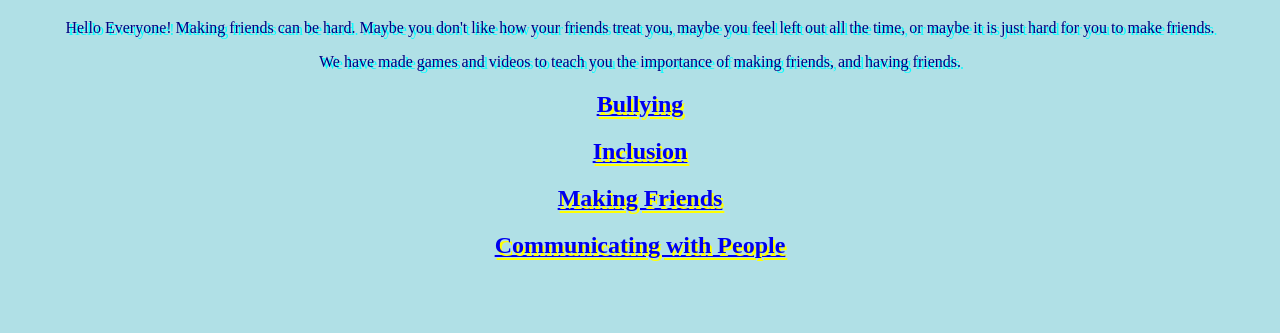
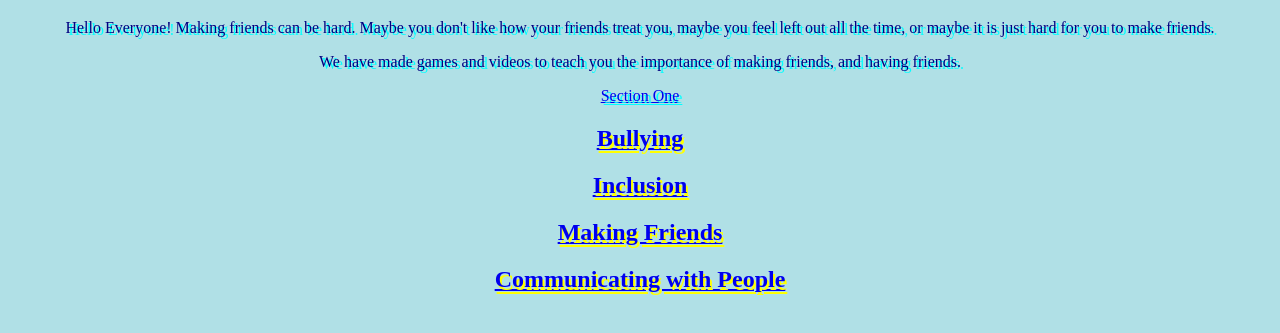
Before and after one commit to GWC-TMS/FriendsBelong, a plain HTML site: page index.html in a window 1280 px wide. Shown: the part 61-394 px from the top of the page. Drawn offline with Linux system fonts and the light colour scheme.

Commit message:
Update index.html

```diff
--- a/index.html
+++ b/index.html
@@ -9,7 +9,7 @@
 <p style="color:navy;"> Hello Everyone! Making friends can be hard. Maybe you don't like how your friends treat you, maybe you feel left out all the time, or maybe it is just hard for you to make friends.</p>
 <p style="color:navy;">We have made games and videos to teach you the importance of making friends, and having friends.</p>
 
-
+<a href="index2.html#section1">Section One</a>
 <h2 style="text-shadow: 2px 3px yellow;"><a href="index2.html"> Bullying</a></h2>
 <h2 style="text-shadow: 2px 3px yellow;"><a href=link> Inclusion</a></h2>
 <h2 style="text-shadow: 2px 3px yellow;"><a href=link> Making Friends</a></h2>
```
